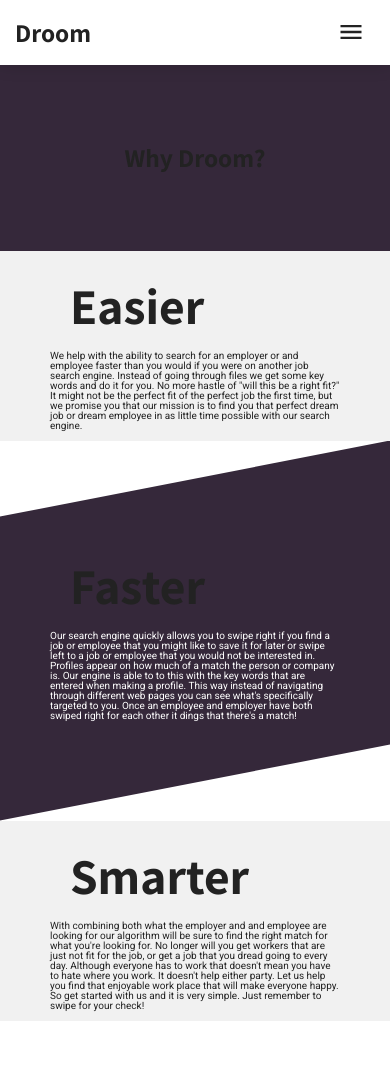
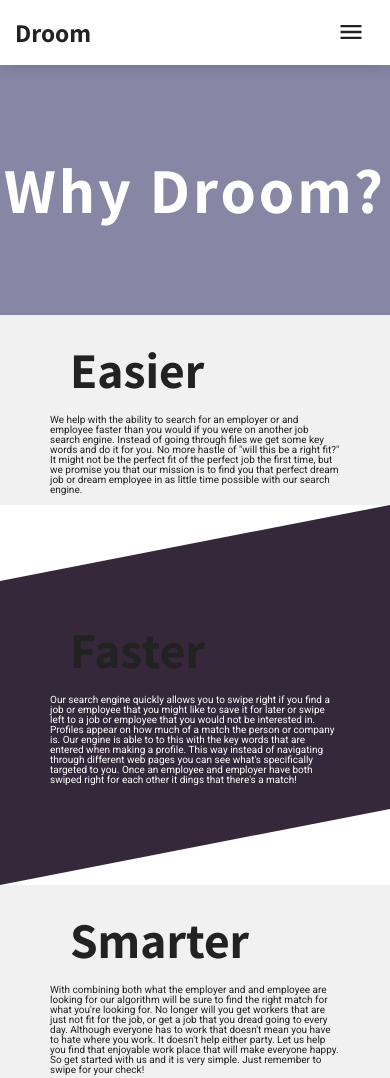
Before and after one commit to BW-Droom/marketing_page, a plain HTML site: page about.html in a window 390 px wide. Shown: the top 1078 px of the page. Drawn offline with Linux system fonts and the light colour scheme.

Commit message:
added the title-bar to global styling

```diff
--- a/about.html
+++ b/about.html
@@ -9,7 +9,7 @@
     <link rel="stylesheet" href="css/index.css">
     <link href="https://fonts.googleapis.com/css?family=Assistant:400,700,800|Roboto&display=swap" rel="stylesheet">
 </head>
-<body>
+<body id="page-about">
 
 
     <div class="nav-bar">
@@ -30,7 +30,7 @@
         </div>
     </div>
 
-    <section class= "why">
+    <section class="title-box">
         <h1>Why Droom?</h1>
     </section>
 
--- a/less/global.less
+++ b/less/global.less
@@ -55,3 +55,24 @@ a {
   text-decoration: none;
   .button(@text-white, @dark-shades, @dark-alt);
 }
+
+
+.title-box {
+  position: relative;
+  height: 400px;
+  background-color: @dark-shades;
+  .flex-box(row, center, center);
+
+  h1 {
+    color: @text-white;
+    font-size: 6rem;
+    letter-spacing: 3px;
+
+    @media (max-width: 1100px) {
+      font-size: 5rem;
+    }
+    @media (max-width: 950px) {
+      font-size: 4rem;
+    }
+  }
+}
--- a/less/page-about.less
+++ b/less/page-about.less
@@ -1,34 +1,42 @@
-.why{
-    padding:80px;
-    display: flex;
-    font-size: 80px;
-    text-align: center;
-    justify-content: center;
-    color: white;
-    background-color: #35283A;
+
+#page-about {
+  .title-box {
+    background-color: @dark-alt;
+
+    @media (max-width: 1100px) {
+      height: 350px;
     }
-.body{
+    @media (max-width: 950px) {
+      height: 250px;
+    }
+  }
+}
+
+.body {
   display: flex;
   flex-direction: column;
   padding-bottom: 40px;
-        h2{
+
+  h2 {
     font-size: 50px;
     padding: 20px;
+  }
 
+  .easier{
+    padding: 10px 50px;
+    background-color: #F1F1F1;
   }
-    .easier{
-        background-color: #F1F1F1;
-        padding: 10px 50px;
-    }
+
   .faster{
     color: white;
     background-color: #35283A;
     padding: 100px 50px;
     clip-path: polygon(0 20%, 100% 0, 100% 80%, 0 100%);
   }
-    .smarter{
+
+  .smarter {
+    padding: 10px 50px;
     background-color: #F1F1F1;
-        padding: 10px 50px;
+  }
 
 }
-}
--- a/less/page-home.less
+++ b/less/page-home.less
@@ -1,11 +1,9 @@
 
-.main-content {
-  position: relative;
+#page-home {
+  .title-box {
     height: 52vh;
     min-height: 400px;
     max-height: 520px;
-  background-color: @dark-shades;
-  .flex-box(row, center, center);
 
     @media (max-width: 1100px) {
       height: 350px;
@@ -20,10 +18,7 @@
       height: 1000px;
     }
 
-  .title {
-    color: @text-white;
-    font-size: 6rem;
-    letter-spacing: 3px;
+    h1 {
       margin-top: -4%;
 
       @media (max-width: 1100px) {
@@ -37,6 +32,7 @@
         width: 10%;
         margin-top: -60px;
         margin-left: 50px;
+      }
     }
   }
 }
```
Also changed, not shown: index.html (+3 -4 lines), css/index.css. Lines whose indentation alone changed are shown as unchanged.
